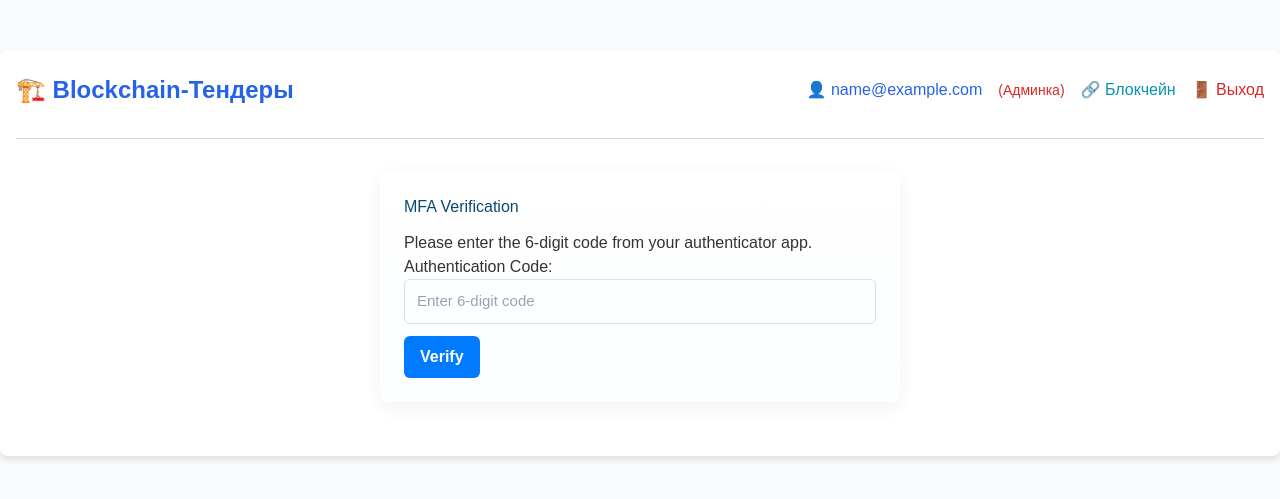
After one commit to shon-nuri/Decentalized-Tender-System-using-Blockchain, a Django app: page /api/mfa/verify/ in a window 1280 px wide. The commit adds this page. Shown: the top 499 px of the page. Run offline with Django 5.2, Linux system fonts and the light colour scheme; a user stored in the database is signed in; tables that the repository leaves empty hold one stand-in row (values such as "Sample post"); some libraries are stand-ins or nearby versions.

Commit message:
MFA functionality added

```diff
--- a/blockchain_based_tender/blockchain_based_tender/settings.py
+++ b/blockchain_based_tender/blockchain_based_tender/settings.py
@@ -49,6 +49,7 @@ MIDDLEWARE = [
     'django.middleware.common.CommonMiddleware',
     'django.middleware.csrf.CsrfViewMiddleware',
     'django.contrib.auth.middleware.AuthenticationMiddleware',
+    'users.middleware.MFAMiddleware',
     'django.contrib.messages.middleware.MessageMiddleware',
     'django.middleware.clickjacking.XFrameOptionsMiddleware',
 ]
--- a/blockchain_based_tender/static/css/style.css
+++ b/blockchain_based_tender/static/css/style.css
@@ -36,3 +36,98 @@ body {
 .main-button:hover {
     background-color: #218838;
 }
+
+/* MFA and form improvements */
+.mfa-container {
+    max-width: 520px;
+    margin: 30px auto;
+    padding: 24px;
+    border-radius: 8px;
+    background: linear-gradient(180deg, #ffffff 0%, #fbfdff 100%);
+    box-shadow: 0 6px 18px rgba(30, 41, 59, 0.06);
+}
+
+.mfa-container h2 {
+    color: #0b4a6f;
+    margin-bottom: 12px;
+}
+
+/* Form controls */
+input[type="text"], input[type="password"], input[type="email"], input[type="number"], .form-control {
+    width: 100%;
+    padding: 10px 12px;
+    border: 1px solid #d6e0ea;
+    border-radius: 6px;
+    background-color: #fcfeff;
+    color: #0f1724;
+    box-sizing: border-box;
+    margin-bottom: 12px;
+    font-size: 15px;
+}
+
+input:focus, .form-control:focus, textarea:focus {
+    outline: none;
+    border-color: #6bb0e3;
+    box-shadow: 0 0 0 4px rgba(107,176,227,0.12);
+}
+
+/* Button variants used in templates */
+.btn {
+    display: inline-block;
+    padding: 9px 16px;
+    border-radius: 6px;
+    border: none;
+    cursor: pointer;
+    font-weight: 600;
+}
+
+.btn-primary {
+    background-color: #007bff;
+    color: #fff;
+}
+.btn-primary:hover { background-color: #0069d9; }
+
+.btn-danger {
+    background-color: #dc3545;
+    color: #fff;
+}
+.btn-danger:hover { background-color: #c82333; }
+
+.btn-secondary {
+    background-color: #6c757d;
+    color: #fff;
+}
+.btn-secondary:hover { background-color: #5a6268; }
+
+.mfa-qr {
+    display: block;
+    margin: 12px 0 18px;
+    max-width: 260px;
+    width: 100%;
+    height: auto;
+    border-radius: 6px;
+    border: 1px solid #e6eef7;
+    padding: 6px;
+    background: #fff;
+}
+
+.mfa-secret {
+    background: #f1f7fb;
+    padding: 8px 10px;
+    border-radius: 6px;
+    display: inline-block;
+    font-family: monospace;
+    color: #08304a;
+}
+
+.alert {
+    padding: 10px 14px;
+    border-radius: 6px;
+    margin-bottom: 12px;
+}
+
+.alert-success { background: #e9f7ef; color: #14532d; }
+.alert-danger { background: #fff1f2; color: #7f1d1d; }
+
+/* Make MFA forms clearly centered inside container */
+.users-mfa-wrapper { display:flex; justify-content:center; }
--- /dev/null
+++ b/blockchain_based_tender/templates/users/mfa_verify.html
@@ -0,0 +1,12 @@
+{% extends 'base.html' %}
+{% block content %}
+<div class="mfa-container">
+    <h2>MFA Verification</h2>
+    <p>Please enter the 6-digit code from your authenticator app.</p>
+    <form method="post">
+            {% csrf_token %}
+            {{ form.as_p }}
+            <button type="submit" class="btn btn-primary">Verify</button>
+    </form>
+</div>
+{% endblock %}
--- a/blockchain_based_tender/users/admin.py
+++ b/blockchain_based_tender/users/admin.py
@@ -9,7 +9,7 @@ class BidderAdmin(UserAdmin):
     model = Bidder
     list_display = ['username', 'email', 'company_name', 'contact_number', 'is_staff', 'is_active']
     fieldsets = UserAdmin.fieldsets + (
-        (None, {'fields': ('company_name',)}),
+        (None, {'fields': ('company_name', 'mfa_enabled', 'otp_secret')}),
     )
     add_fieldsets = UserAdmin.add_fieldsets + (
         (None, {'fields': ('company_name',)}),
--- a/blockchain_based_tender/users/forms.py
+++ b/blockchain_based_tender/users/forms.py
@@ -38,3 +38,11 @@ class PasswordChangeForm(PasswordChangeForm):
         widget=forms.PasswordInput(attrs={'class': 'form-control'}),
         label="Confirm New Password"
     )
+
+
+class TOTPVerifyForm(forms.Form):
+    code = forms.CharField(
+        max_length=6,
+        label='Authentication Code',
+        widget=forms.TextInput(attrs={'class': 'form-control', 'placeholder': 'Enter 6-digit code'})
+    )
--- /dev/null
+++ b/blockchain_based_tender/users/middleware.py
@@ -0,0 +1,44 @@
+from django.shortcuts import redirect
+
+class MFAMiddleware:
+    """Middleware to enforce MFA verification after password auth.
+
+    If a logged-in user has `mfa_enabled` True and session does not
+    have `mfa_verified`, redirect them to the MFA verification page.
+    """
+    def __init__(self, get_response):
+        self.get_response = get_response
+
+    def __call__(self, request):
+        # Skip for unauthenticated users
+        user = getattr(request, 'user', None)
+        if user and user.is_authenticated:
+            # Paths to exclude (so user can access setup/verify, logout, static, admin, etc.)
+            excluded_paths = [
+                '/mfa/verify/',
+                '/mfa/setup/',
+                '/mfa/disable/',
+                '/api/mfa/verify/',
+                '/api/mfa/setup/',
+                '/api/mfa/disable/',
+                '/logout/',
+                '/accounts/logout/',
+                '/accounts/login/',
+                '/accounts/register/',
+                '/accounts/password',
+                '/admin/',
+                '/static/',
+            ]
+            path = request.path
+            if any(path.startswith(p) for p in excluded_paths):
+                return self.get_response(request)
+
+            # Enforce MFA for all authenticated users: if the session isn't
+            # marked as verified, redirect to setup or verify depending on
+            # whether the user has a stored TOTP secret.
+            if not request.session.get('mfa_verified'):
+                if not getattr(user, 'otp_secret', None):
+                    return redirect('mfa_setup')
+                return redirect('mfa_verify')
+
+        return self.get_response(request)
--- a/blockchain_based_tender/users/models.py
+++ b/blockchain_based_tender/users/models.py
@@ -27,6 +27,10 @@ class Bidder(AbstractUser):
 
     USERNAME_FIELD = 'email'  # Fixed typo
     REQUIRED_FIELDS = ['username']
+
+    # --- MFA (TOTP) fields ---
+    otp_secret = models.CharField(max_length=64, blank=True, null=True, help_text='Base32 secret for TOTP')
+    mfa_enabled = models.BooleanField(default=False, help_text='Whether user has MFA enabled')
 
     groups = models.ManyToManyField(
         'auth.Group',
@@ -62,3 +66,24 @@ class Bidder(AbstractUser):
             bidder=self,
             tender__status='active'
         )
+
+    def generate_totp_secret(self):
+        """Generate and store a new base32 secret for TOTP."""
+        try:
+            import pyotp
+        except Exception:
+            return None
+        secret = pyotp.random_base32()
+        self.otp_secret = secret
+        self.save(update_fields=['otp_secret'])
+        return secret
+
+    def get_totp_uri(self, issuer_name='BlockchainTender'):
+        """Return provisioning URI for authenticator apps."""
+        try:
+            import pyotp
+        except Exception:
+            return None
+        if not self.otp_secret:
+            return None
+        return pyotp.totp.TOTP(self.otp_secret).provisioning_uri(name=self.email or self.username, issuer_name=issuer_name)
--- a/blockchain_based_tender/users/urls.py
+++ b/blockchain_based_tender/users/urls.py
@@ -1,7 +1,10 @@
 # users/urls.py
 from django.urls import path
 from rest_framework.routers import DefaultRouter
-from .views import BidderViewSet, profile, profile_update, change_password
+from .views import (
+    BidderViewSet, profile, profile_update, change_password,
+    mfa_setup, mfa_verify, mfa_disable
+)
 
 router = DefaultRouter()
 router.register(r'bidders', BidderViewSet, basename='bidder')
@@ -10,4 +13,7 @@ urlpatterns = [
     path('profile/', profile, name='profile'),
     path('profile/update/', profile_update, name='profile_update'),
     path('profile/change-password/', change_password, name='change_password'),
+    path('mfa/setup/', mfa_setup, name='mfa_setup'),
+    path('mfa/verify/', mfa_verify, name='mfa_verify'),
+    path('mfa/disable/', mfa_disable, name='mfa_disable'),
 ] + router.urls
--- a/blockchain_based_tender/users/views.py
+++ b/blockchain_based_tender/users/views.py
@@ -10,6 +10,13 @@ from rest_framework.permissions import IsAdminUser, IsAuthenticated
 from .forms import BidderCreationForm, BidderChangeForm, ProfileUpdateForm, PasswordChangeForm
 from .models import Bidder
 from .serializers import BidderSerializer, BidderProfileUpdateSerializer, ChangePasswordSerializer
+
+# MFA imports
+import pyotp
+import qrcode
+import io
+import base64
+from .forms import TOTPVerifyForm
 
 # === TEMPLATE VIEWS ===
 
@@ -62,6 +69,77 @@ def change_password(request):
 
     return render(request, 'users/change_password.html', {'form': form})
 
+
+@login_required
+def mfa_setup(request):
+    """Set up TOTP MFA: show QR and verify initial code."""
+    user = request.user
+    # Generate secret if not present
+    if not user.otp_secret:
+        user.generate_totp_secret()
+
+    provisioning_uri = user.get_totp_uri()
+
+    # Generate QR code image
+    qr_b64 = None
+    if provisioning_uri:
+        qr = qrcode.make(provisioning_uri)
+        buffered = io.BytesIO()
+        qr.save(buffered, format='PNG')
+        qr_b64 = base64.b64encode(buffered.getvalue()).decode()
+
+    if request.method == 'POST':
+        form = TOTPVerifyForm(request.POST)
+        if form.is_valid():
+            code = form.cleaned_data['code']
+            totp = pyotp.TOTP(user.otp_secret)
+            if totp.verify(code):
+                user.mfa_enabled = True
+                user.save(update_fields=['mfa_enabled'])
+                request.session['mfa_verified'] = True
+                messages.success(request, 'MFA enabled successfully.')
+                return redirect('profile')
+            else:
+                messages.error(request, 'Invalid code. Please try again.')
+    else:
+        form = TOTPVerifyForm()
+
+    return render(request, 'users/mfa_setup.html', {'form': form, 'qr_b64': qr_b64, 'secret': user.otp_secret})
+
+
+@login_required
+def mfa_verify(request):
+    """Verify TOTP during login flow when MFA is required."""
+    user = request.user
+    if request.method == 'POST':
+        form = TOTPVerifyForm(request.POST)
+        if form.is_valid():
+            code = form.cleaned_data['code']
+            totp = pyotp.TOTP(user.otp_secret)
+            if totp.verify(code):
+                request.session['mfa_verified'] = True
+                messages.success(request, 'MFA verification successful.')
+                return redirect('tender_list')
+            else:
+                messages.error(request, 'Invalid code. Try again.')
+    else:
+        form = TOTPVerifyForm()
+
+    return render(request, 'users/mfa_verify.html', {'form': form})
+
+
+@login_required
+def mfa_disable(request):
+    user = request.user
+    if request.method == 'POST':
+        user.mfa_enabled = False
+        user.otp_secret = ''
+        user.save(update_fields=['mfa_enabled', 'otp_secret'])
+        request.session.pop('mfa_verified', None)
+        messages.success(request, 'MFA disabled for your account.')
+        return redirect('profile')
+    return render(request, 'users/mfa_disable.html')
+
 # === API VIEWS (DRF) ===
 
 class BidderViewSet(viewsets.ModelViewSet):
```
Also changed, not shown: blockchain_based_tender/templates/users/mfa_disable.html (added, +12 -0 lines), blockchain_based_tender/templates/users/mfa_setup.html (added, +16 -0 lines).
